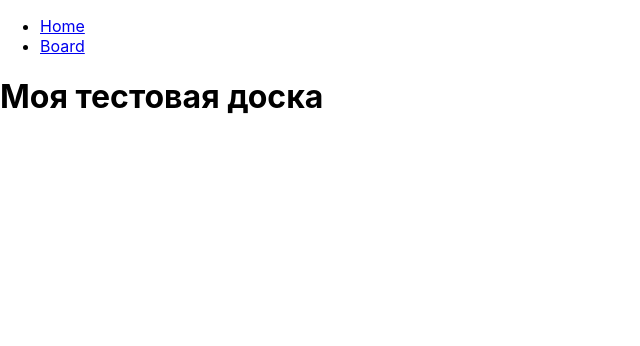
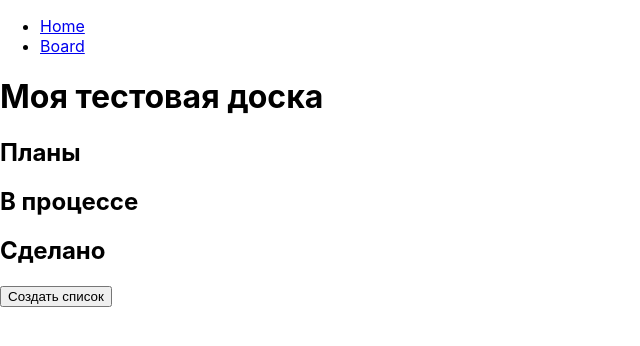
Before and after one commit to GaliaBonda/react-my-trello-frontend, a React (Create React App) app: page /board in a window 1280 px wide. Shown: the top 346 px of the page, without its empty margins (0-640 px from the left). Built offline with nearby package versions, Linux system fonts and the light colour scheme.

Commit message:
creates lists in map

```diff
--- a/src/pages/Board/Board.tsx
+++ b/src/pages/Board/Board.tsx
@@ -1,5 +1,6 @@
 import React from 'react';
 import ICard from '../../common/interfaces/ICard';
+import List from './components/List/List';
 
 interface IMyComponentProps {
   title?: string;
@@ -47,6 +48,13 @@ export default class Board extends React.Component<IMyComponentProps, IMyCompone
 
   render(): JSX.Element {
     const boardState = this.state;
-    return <h1>{boardState.title}</h1>;
+    const items = boardState.lists.map((item) => <List title={item.title} cards={item.cards} />);
+    return (
+      <div>
+        <h1>{boardState.title}</h1>
+        {items}
+        <button>Создать список</button>
+      </div>
+    );
   }
 }
--- a/src/pages/Board/components/List/List.tsx
+++ b/src/pages/Board/components/List/List.tsx
@@ -1,6 +1,8 @@
 import React from 'react';
 import ICard from '../../../../common/interfaces/ICard';
 
-export default function List(props: { title: string; cards: ICard[]}) {
-    return (<h2>{props.title}</h2>)
+// eslint-disable-next-line react/no-unused-prop-types
+export default function List(props: { title: string; cards: ICard[] }): JSX.Element {
+  // eslint-disable-next-line react/destructuring-assignment
+  return <h2>{props.title}</h2>;
 }
```
Also changed, not shown: src/common/interfaces/ICard.d.ts (+4 -3 lines), src/pages/Board/components/Board/board.scss (added), src/pages/Board/components/List/list.scss (added).
